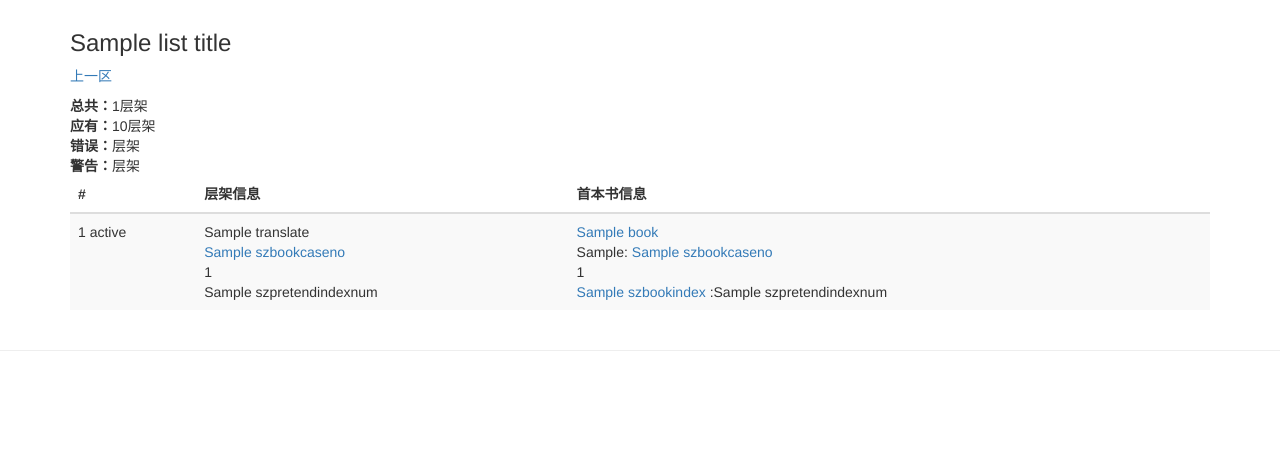
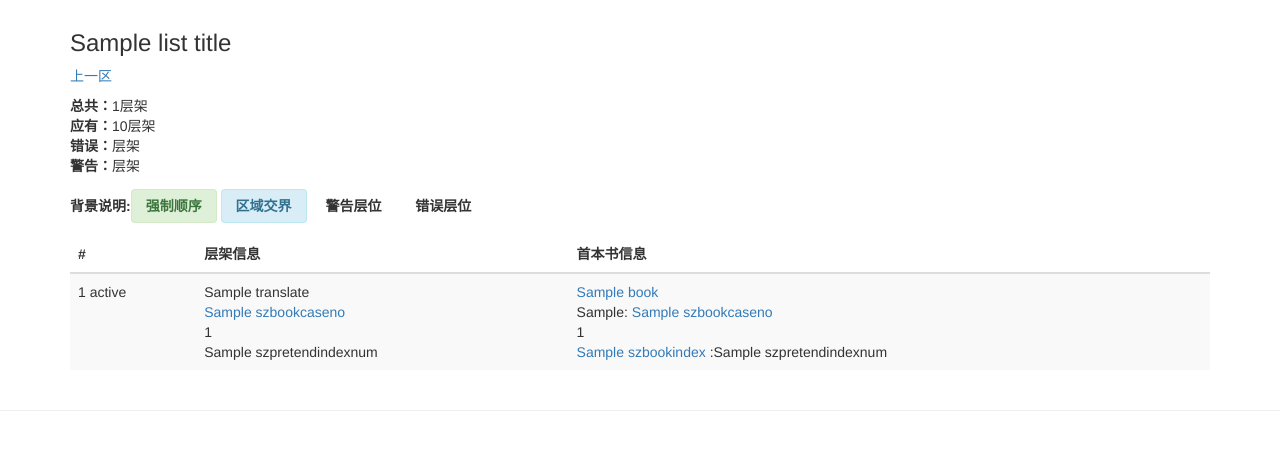
Before and after one commit to lxdiyun/mssql-django, a Django app: template templates/checkcase/detail.html in a window 1280 px wide. Shown: the part 50-500 px from the top of the page. Run offline with Django 3.2, Linux system fonts and the light colour scheme; the template is opened without the code that fills it: most values are stand-ins (such as "Sample title", 1, 10 or a date in 2020); some libraries are stand-ins or nearby versions.

Commit message:
add background color infomation

```diff
--- a/templates/checkcase/detail.html
+++ b/templates/checkcase/detail.html
@@ -28,6 +28,16 @@
 		<dd>{{ error_count }}层架</dd>
 		<dt>警告：</dt>
 		<dd>{{ warning_count }}层架</dd>
+	</dl>
+	<dl class="dl-horizontal">
+		<dt >背景说明:</dt>
+		<dd class="span7">
+		<strong class="alert alert-success">强制顺序</strong>
+		<strong class="alert alert-info">区域交界</strong>
+		<strong class="alert">警告层位</strong>
+		<strong class="alert alert-error">错误层位</strong>
+		</dd>
+	</dl>
 
 	<table class="table table-striped">
 		<thead>
--- a/templates/rfid/book_list_intra_table.html
+++ b/templates/rfid/book_list_intra_table.html
@@ -1,4 +1,10 @@
 {% if books %}
+<dl class="dl-horizontal">
+	<dt >背景说明:</dt>
+	<dd class="span2">
+		<strong class="alert alert-success">外借图书</strong>
+	</dd>
+</dl>
 <hr>
 <table class="table table-striped table-bordered" id="book_list_table">
 	<thead>
--- a/templates/site_base.html
+++ b/templates/site_base.html
@@ -40,6 +40,11 @@
 				margin-left: 0;
 				margin-bottom: 0;
 			}
+			.alert{
+				padding: 8px 14px 8px 14px;
+			}
+			{% block extra_css %}
+			{% endblock %}
 
 		</style>
 	</head>
```
